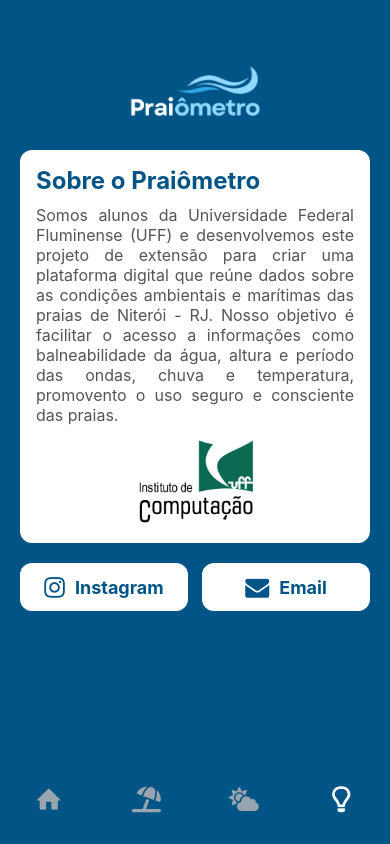
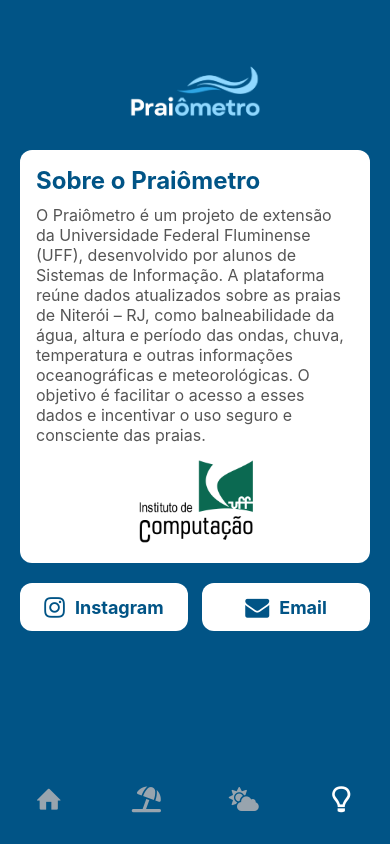
Before and after one commit to Disklo/praiometro, a React Native app in the folder frontend/: screen /SobreNos in a window 390 px wide. Built offline with nearby package versions, Linux system fonts and the light colour scheme.

Commit message:
fix: sobre nos text

```diff
--- a/frontend/src/screens/SobreNos/index.js
+++ b/frontend/src/screens/SobreNos/index.js
@@ -9,7 +9,7 @@
             <View style={styles.header}>
                 <Text style={styles.title}>Sobre o Praiômetro</Text>
                 <Text style={styles.description}>
-                    Somos alunos da Universidade Federal Fluminense (UFF) e desenvolvemos este projeto de extensão para criar uma plataforma digital que reúne dados sobre as condições ambientais e marítimas das praias de Niterói - RJ. Nosso objetivo é facilitar o acesso a informações como balneabilidade da água, altura e período das ondas, chuva e temperatura, promovento o uso seguro e consciente das praias.
+                O Praiômetro é um projeto de extensão da Universidade Federal Fluminense (UFF), desenvolvido por alunos de Sistemas de Informação. A plataforma reúne dados atualizados sobre as praias de Niterói – RJ, como balneabilidade da água, altura e período das ondas, chuva, temperatura e outras informações oceanográficas e meteorológicas. O objetivo é facilitar o acesso a esses dados e incentivar o uso seguro e consciente das praias.
                 </Text>
                 <View style={styles.logosContainer}>
                     <Image source={logoIC} style={styles.logoIC}/>
--- a/frontend/src/screens/SobreNos/styles.js
+++ b/frontend/src/screens/SobreNos/styles.js
@@ -27,7 +27,6 @@
         fontSize: 16,
         fontWeight: '400',
         color: '#555',
-        textAlign: 'justify',
     },
 
     buttonsContainer: {
```
